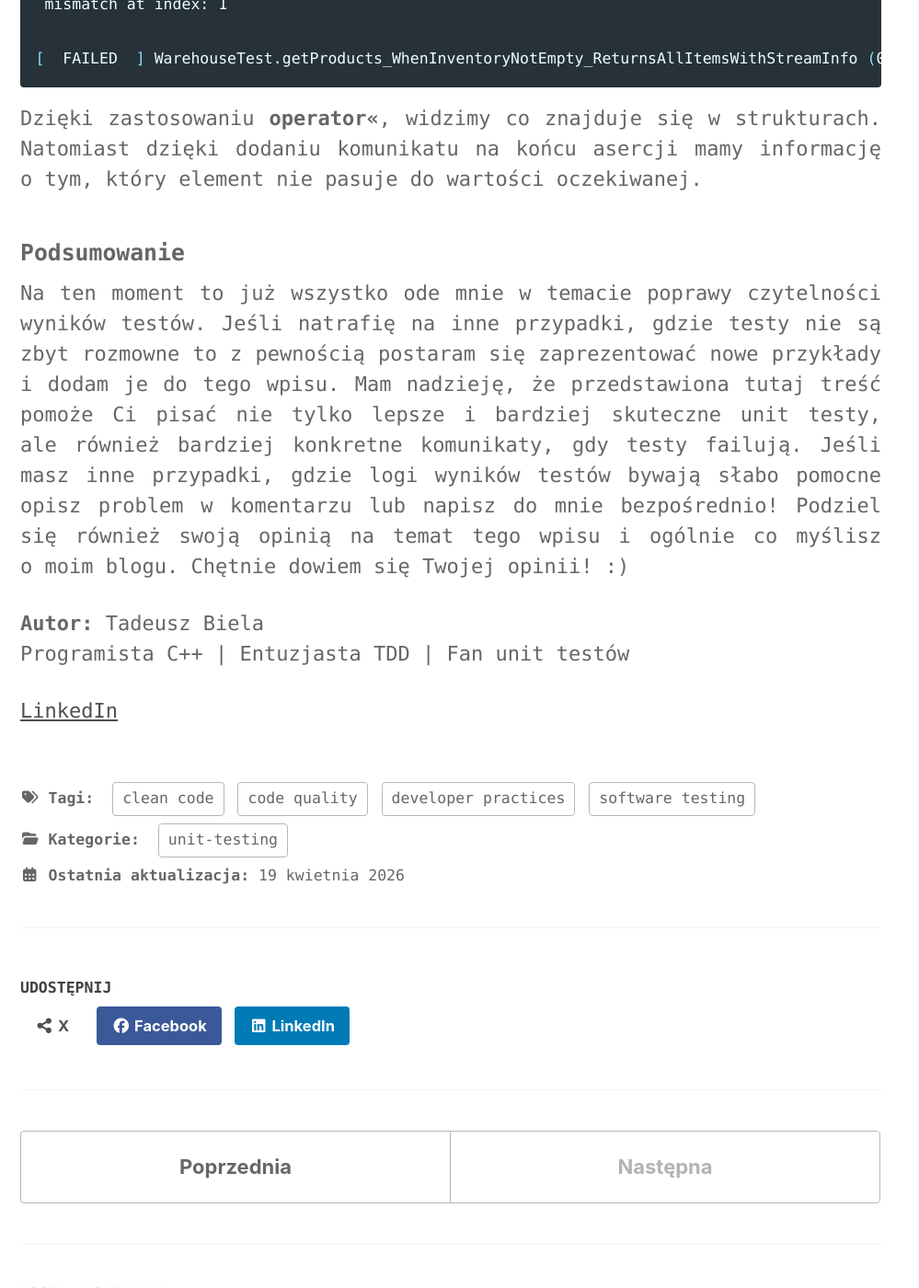
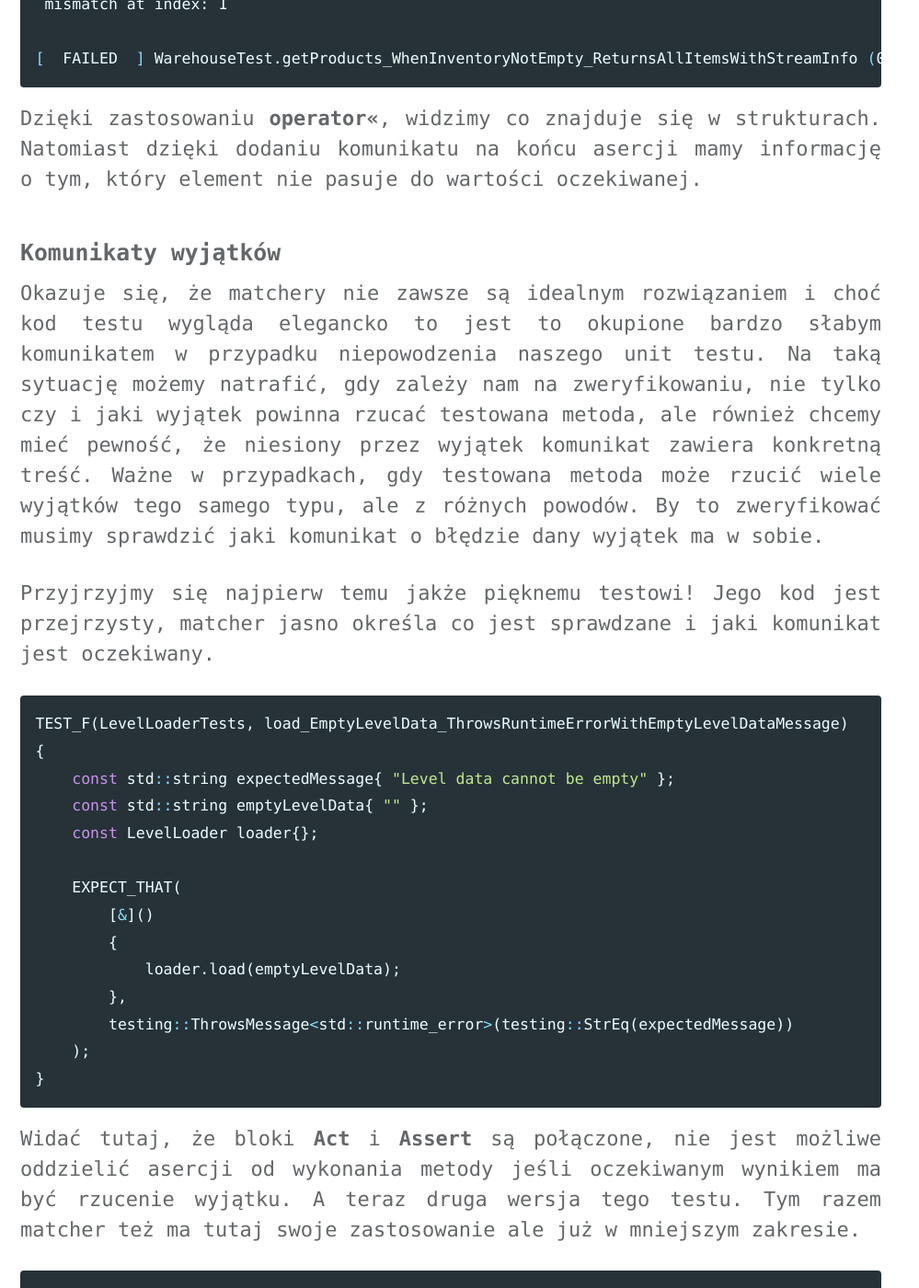
Before and after one commit to TadekBiela/cpptested, a Jekyll site: the page built from _posts/2026-04-19-uts-logging-improvements.md, in a window 1280 px wide and 1400 px high, scrolled down 12989 px. Shown: the whole window at 92% size, without its empty margins (0-999 px from the left). Built offline with Jekyll 4.4.1, drawn with Linux system fonts in a browser that asks for light colours; cached includes are drawn as plain includes; comment, search, counter and statistics services are not loaded; some of the changed text lies outside the part shown.

Commit message:
Extend uts logging improvements post

````diff
--- a/_posts/2026-04-19-uts-logging-improvements.md
+++ b/_posts/2026-04-19-uts-logging-improvements.md
@@ -398,6 +398,101 @@
 
 Dzięki zastosowaniu **operator<<**, widzimy co znajduje się w&nbsp;strukturach. Natomiast dzięki dodaniu komunikatu na końcu asercji mamy informację o&nbsp;tym, który element nie pasuje do wartości oczekiwanej.
 
+### Komunikaty wyjątków
+
+Okazuje się, że&nbsp;matchery nie zawsze są idealnym rozwiązaniem i choć kod testu wygląda elegancko to jest to okupione bardzo słabym komunikatem w przypadku niepowodzenia naszego unit testu. Na&nbsp;taką sytuację możemy natrafić, gdy&nbsp;zależy nam na zweryfikowaniu, nie&nbsp;tylko czy i jaki wyjątek powinna rzucać testowana metoda, ale&nbsp;również chcemy mieć pewność, że&nbsp;niesiony przez wyjątek komunikat zawiera konkretną treść. Ważne w przypadkach, gdy&nbsp;testowana metoda może rzucić wiele wyjątków tego samego typu, ale&nbsp;z&nbsp;różnych powodów. By&nbsp;to zweryfikować musimy sprawdzić jaki komunikat o błędzie dany wyjątek ma w sobie.
+
+Przyjrzyjmy się najpierw temu jakże pięknemu testowi! Jego kod jest przejrzysty, matcher jasno określa co jest sprawdzane i jaki komunikat jest oczekiwany.
+
+```cpp
+TEST_F(LevelLoaderTests, load_EmptyLevelData_ThrowsRuntimeErrorWithEmptyLevelDataMessage)
+{
+    const std::string expectedMessage{ "Level data cannot be empty" };
+    const std::string emptyLevelData{ "" };
+    const LevelLoader loader{};
+
+    EXPECT_THAT(
+        [&]()
+        {
+            loader.load(emptyLevelData);
+        },
+        testing::ThrowsMessage<std::runtime_error>(testing::StrEq(expectedMessage))
+    );
+}
+```
+
+Widać tutaj, że&nbsp;bloki **Act** i **Assert** są połączone, nie&nbsp;jest możliwe oddzielić asercji od wykonania metody jeśli oczekiwanym wynikiem ma być rzucenie wyjątku. A&nbsp;teraz druga wersja tego testu. Tym&nbsp;razem matcher też ma tutaj swoje zastosowanie ale już w mniejszym zakresie.
+
+```cpp
+TEST_F(LevelLoaderTests, load_EmptyLevelData_ThrowsRuntimeErrorWithEmptyLevelDataMessage)
+{
+    const std::string expectedMessage{ "Level data cannot be empty" };
+    const std::string emptyLevelData{ "" };
+    const LevelLoader loader{};
+
+    try
+    {
+        loader.load(emptyLevelData);
+        FAIL() << " LevelLoader::load() should throw std::runtime_error when level data is empty.";
+    }
+    catch (const std::runtime_error& ex)
+    {
+        EXPECT_THAT(std::string{ ex.what() }, StrEq(expectedMessage));
+    }
+}
+```
+
+Na pierwszy rzut oka, gdy&nbsp;je porównamy to pierwsza wersja wydaje się lepsza i sam bym ją pewnie wybrał oraz zatwierdził w code review, ale&nbsp;najpierw sprawdźmy jakie komunikaty generują oba testy, gdy&nbsp;nasza testowana metoda rzuci, wprawdzie wyjątek ale z innym komunikatem.
+
+Oto wyjście z pierwszej wersji testu:
+
+```bash
+[ RUN      ] LevelLoaderTests.load_EmptyLevelData_ThrowsRuntimeErrorWithEmptyLevelDataMessage
+
+Value of: [&]() { loader.load(emptyLevelData); }
+Expected: throws an exception which is a std::runtime_error which contains .what() that is equal to "Level data cannot be empty"
+  Actual: 8-byte object <AB-F9 BC-03 AC-F9 BC-03>, throws an exception which is a std::runtime_error which contains .what() (of value = Corrupted level header) that
+
+[  FAILED  ] LevelLoaderTests.load_EmptyLevelData_ThrowsRuntimeErrorWithEmptyLevelDataMessage (34 ms)
+```
+
+A to z drugiej wersji:
+
+```bash
+[ RUN      ] LevelLoaderTests.load_EmptyLevelData_ThrowsRuntimeErrorWithEmptyLevelDataMessage
+
+Value of: std::string{ ex.what() }
+Expected: is equal to "Level data cannot be empty"
+  Actual: "Corrupted level header"
+
+[  FAILED  ] LevelLoaderTests.load_EmptyLevelData_ThrowsRuntimeErrorWithEmptyLevelDataMessage (33 ms)
+```
+
+I co tu zrobić? No&nbsp;nie wiem jak dla Ciebie, ale&nbsp;dla mnie ten drugi jest bardziej czytelny. Pozostałe wnioski pozostawiam Tobie :)
+
+A na koniec jeszcze logi, gdy&nbsp; wyjątek w ogóle nie zostanie rzucony:
+
+```bash
+[ RUN      ] LevelLoaderTests.load_EmptyLevelData_ThrowsRuntimeErrorWithEmptyLevelDataMessage
+
+Value of: [&]() { loader.load(emptyLevelData); }
+Expected: throws an exception which is a std::runtime_error which contains .what() that is equal to "Level data cannot be empty"
+  Actual: 8-byte object <AB-F9 BE-03 AC-F9 BE-03>, does not throw any exception
+
+[  FAILED  ] LevelLoaderTests.load_EmptyLevelData_ThrowsRuntimeErrorWithEmptyLevelDataMessage (29 ms)
+```
+
+I z drugiej wersji:
+
+```bash
+[ RUN      ] LevelLoaderTests.load_EmptyLevelData_ThrowsRuntimeErrorWithEmptyLevelDataMessage
+
+Failed
+ LevelLoader::load() should throw std::runtime_error when level data is empty.
+
+[  FAILED  ] LevelLoaderTests.load_EmptyLevelData_ThrowsRuntimeErrorWithEmptyLevelDataMessage (11 ms)
+```
+
 ### Podsumowanie
 
 Na ten moment to już wszystko ode mnie w&nbsp;temacie poprawy czytelności wyników testów. Jeśli natrafię na inne przypadki, gdzie testy nie są zbyt rozmowne to z&nbsp;pewnością postaram się zaprezentować nowe przykłady i&nbsp;dodam je do tego wpisu. Mam&nbsp;nadzieję, że&nbsp;przedstawiona tutaj treść pomoże Ci pisać nie tylko lepsze i&nbsp;bardziej skuteczne unit testy, ale&nbsp;również bardziej konkretne komunikaty, gdy&nbsp;testy failują. Jeśli masz inne przypadki, gdzie logi wyników testów bywają słabo pomocne opisz problem w&nbsp;komentarzu lub napisz do mnie bezpośrednio! Podziel się również swoją opinią na temat tego wpisu i&nbsp;ogólnie co myślisz o&nbsp;moim blogu. Chętnie dowiem się Twojej opinii! :)
````
Also changed, not shown: other parts of _posts/2026-04-19-uts-logging-improvements.md (+10 -10 lines).
